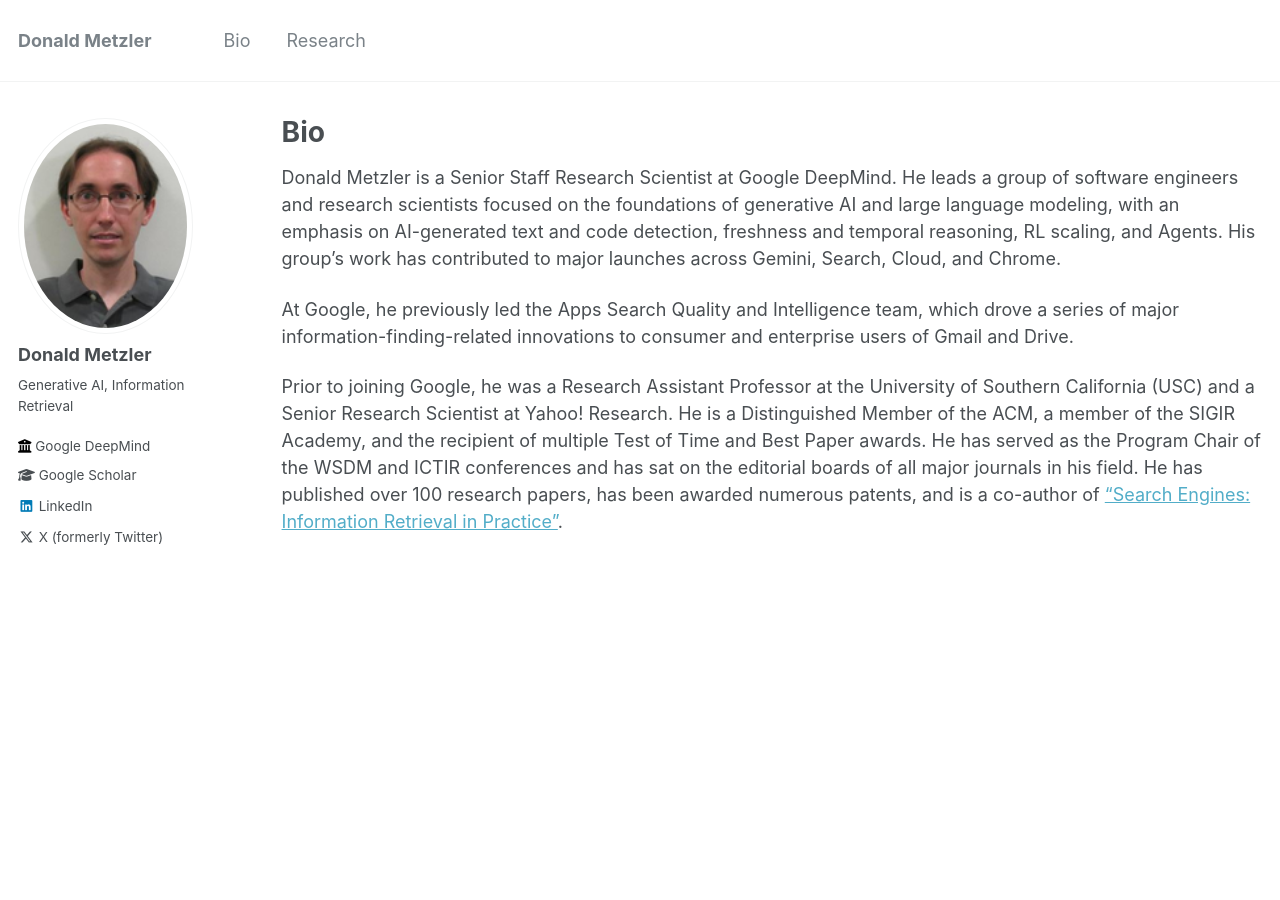
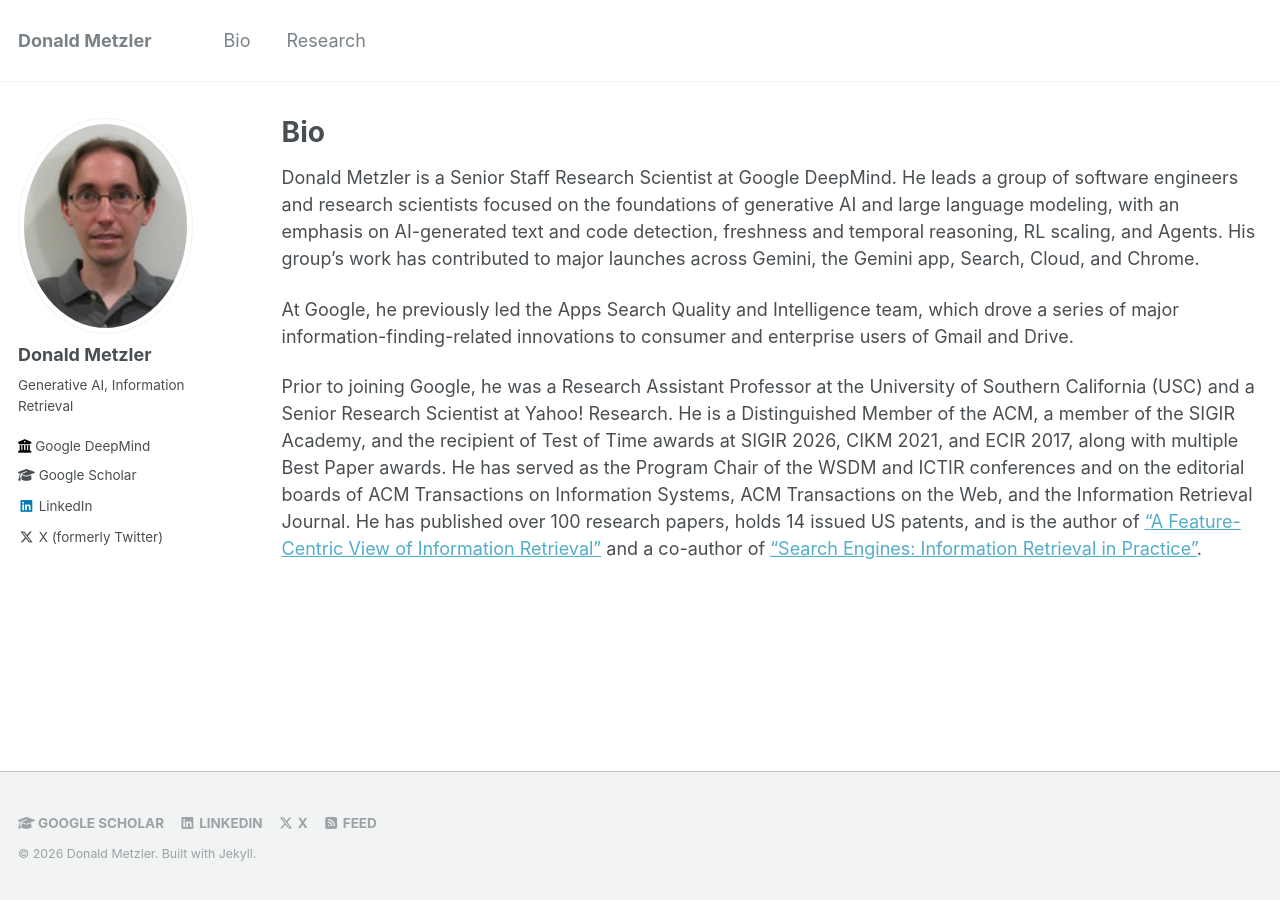
Before and after one commit to metzlerd/metzlerd.github.io, a Jekyll site: the page built from _pages/bio.md, in a window 1280 px wide. Built offline with Jekyll 4.4.1, drawn with Linux system fonts in a browser that asks for light colours.

Commit message:
Refresh content, restore footer, add social previews
Content corrections, verified against the CV and primary sources:

- bio: the claim of editorial boards at "all major journals in his field"
  is replaced by the actual three (TOIS, TWEB, Information Retrieval
  Journal). Test of Time awards are now named (SIGIR 2026, CIKM 2021,
  ECIR 2017) rather than "multiple", patents given as 14, and the
  sole-authored Springer book added alongside the co-authored one.
- research: the Pairwise Ranking Prompting paper was dated 2023; it
  appeared in Findings of NAACL 2024.
- Launch lists now include the Gemini app, matching the CV.
- Updated CV and resume PDFs.

Restored the site footer, which existed as an include but was not
referenced by any layout, so no page rendered one despite the stylesheet
reserving 9em of space for it.

Added meta descriptions and social preview cards. The SEO include only
emitted a description behind {% if page.excerpt %}, which never fires for
pages, so no page had a meta description and shared links showed no
preview. Each page now carries its own description, plus Open Graph and
Twitter card tags and a JSON-LD Person block. The 1200x630 preview image
uses the theme's own colors.

Co-Authored-By: Claude Opus 5 <noreply@anthropic.com>

```diff
--- a/_includes/footer.html
+++ b/_includes/footer.html
@@ -1,24 +1,25 @@
 {% include base_path %}
 
+<div class="page__footer">
+  <footer>
     <div class="page__footer-follow">
       <ul class="social-icons">
-    {% if site.data.ui-text[site.locale].follow_label %}
-      <li><strong>{{ site.data.ui-text[site.locale].follow_label }}</strong></li>
+        {% if site.author.googlescholar %}
+          <li><a href="{{ site.author.googlescholar }}"><i class="fas fa-fw fa-graduation-cap" aria-hidden="true"></i> Google Scholar</a></li>
         {% endif %}
-    {% if site.twitter.username %}
-      <li><a href="https://twitter.com/{{ site.twitter.username }}"><i class="fab fa-twitter-square" aria-hidden="true"></i> Twitter</a></li>
+        {% if site.author.linkedin %}
+          <li><a href="https://www.linkedin.com/in/{{ site.author.linkedin }}"><i class="fab fa-fw fa-linkedin" aria-hidden="true"></i> LinkedIn</a></li>
         {% endif %}
-    {% if site.facebook.username %}
-      <li><a href="https://facebook.com/{{ site.facebook.username }}"><i class="fab fa-facebook-square" aria-hidden="true"></i> Facebook</a></li>
+        {% if site.author.twitter %}
+          <li><a href="https://twitter.com/{{ site.author.twitter }}"><i class="fab fa-fw fa-x-twitter" aria-hidden="true"></i> X</a></li>
         {% endif %}
-    {% if site.author.github %}
-      <li><a href="http://github.com/{{ site.author.github }}"><i class="fab fa-github" aria-hidden="true"></i> GitHub</a></li>
-    {% endif %}
-    {% if site.author.bitbucket %}
-      <li><a href="http://bitbucket.org/{{ site.author.bitbucket }}"><i class="fab fa-bitbucket" aria-hidden="true"></i> Bitbucket</a></li>
-    {% endif %}
-    <li><a href="{% if site.atom_feed.path %}{{ site.atom_feed.path }}{% else %}{{ base_path }}/feed.xml{% endif %}"><i class="fa fa-fw fa-rss-square" aria-hidden="true"></i> {{ site.data.ui-text[site.locale].feed_label | default: "Feed" }}</a></li>
+        <li><a href="{{ base_path }}/feed.xml"><i class="fas fa-fw fa-rss-square" aria-hidden="true"></i> Feed</a></li>
       </ul>
     </div>
 
-<div class="page__footer-copyright">&copy; {{ site.time | date: '%Y' }} {{ site.name | default: site.title }}. {{ site.data.ui-text[site.locale].powered_by | default: "Powered by" }} <a href="http://jekyllrb.com" rel="nofollow">Jekyll</a> &amp; <a href="https://github.com/academicpages/academicpages.github.io">AcademicPages</a>, a fork of <a href="https://mademistakes.com/work/minimal-mistakes-jekyll-theme/" rel="nofollow">Minimal Mistakes</a>.</div>
+    <div class="page__footer-copyright">
+      &copy; {{ site.time | date: '%Y' }} {{ site.name | default: site.title }}.
+      Built with <a href="https://jekyllrb.com" rel="nofollow noopener">Jekyll</a>.
+    </div>
+  </footer>
+</div>
--- a/_layouts/default.html
+++ b/_layouts/default.html
@@ -18,6 +18,8 @@ layout: compress
 
     {{ content }}
 
+    {% include footer.html %}
+
     {% include scripts.html %}
 
   </body>
--- a/_pages/bio.md
+++ b/_pages/bio.md
@@ -1,6 +1,7 @@
 ---
 layout: archive
 title: "Bio"
+description: "Biography of Donald Metzler, Senior Staff Research Scientist at Google DeepMind, ACM Distinguished Member and member of the SIGIR Academy."
 permalink: /bio/
 author_profile: true
 redirect_from:
@@ -11,8 +12,8 @@ Donald Metzler is a Senior Staff Research Scientist at Google DeepMind. He leads
 group of software engineers and research scientists focused on the foundations of
 generative AI and large language modeling, with an emphasis on AI-generated text
 and code detection, freshness and temporal reasoning, RL scaling, and Agents.
-His group's work has contributed to major launches across Gemini, Search, Cloud,
-and Chrome.
+His group's work has contributed to major launches across Gemini, the Gemini app,
+Search, Cloud, and Chrome.
 
 At Google, he previously led the Apps Search Quality and Intelligence team, which
 drove a series of major information-finding-related innovations to consumer and
@@ -21,7 +22,10 @@ enterprise users of Gmail and Drive.
 Prior to joining Google, he was a Research Assistant Professor at the University of
 Southern California (USC) and a Senior Research Scientist at Yahoo! Research. He is a
 Distinguished Member of the ACM, a member of the SIGIR Academy, and the recipient of
-multiple Test of Time and Best Paper awards. He has served as the Program Chair of the
-WSDM and ICTIR conferences and has sat on the editorial boards of all major journals
-in his field. He has published over 100 research papers, has been awarded numerous
-patents, and is a co-author of ["Search Engines: Information Retrieval in Practice"](https://ciir.cs.umass.edu/irbook/).
+Test of Time awards at SIGIR 2026, CIKM 2021, and ECIR 2017, along with multiple Best
+Paper awards. He has served as the Program Chair of the WSDM and ICTIR conferences and
+on the editorial boards of ACM Transactions on Information Systems, ACM Transactions on
+the Web, and the Information Retrieval Journal. He has published over 100 research
+papers, holds 14 issued US patents, and is the author of
+["A Feature-Centric View of Information Retrieval"](https://link.springer.com/book/10.1007/978-3-642-22898-8)
+and a co-author of ["Search Engines: Information Retrieval in Practice"](https://ciir.cs.umass.edu/irbook/).
```
Also changed, not shown: _pages/about.md (+2 -1 lines), _pages/research.md (+3 -8 lines), 2 other files. Lines whose indentation alone changed are shown as unchanged.
